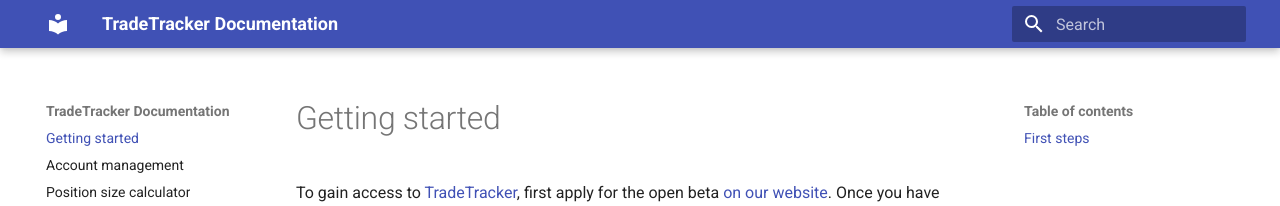
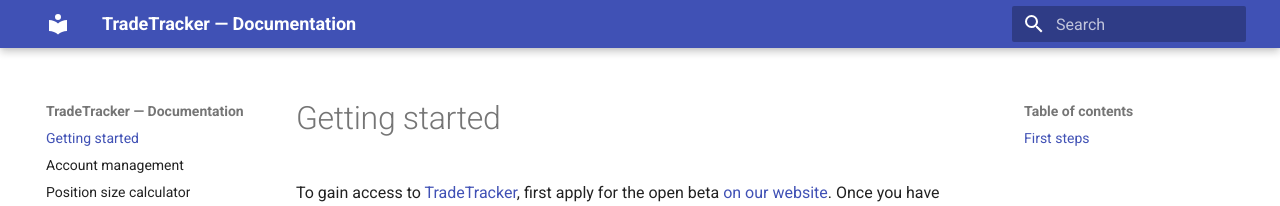
Before and after one commit to TradeTracker/docs, an MkDocs documentation site: the page built from docs/index.md, in a window 1280 px wide. Shown: the top 206 px of the page. Built offline with MkDocs 1.6.1 and Material for MkDocs 9.7.7, drawn with Linux system fonts in a browser that asks for light colours.

Commit message:
title change

```diff
--- a/mkdocs.yml
+++ b/mkdocs.yml
@@ -1,3 +1,3 @@
-site_name: TradeTracker Documentation
+site_name: TradeTracker — Documentation
 theme:
   name: material
```
